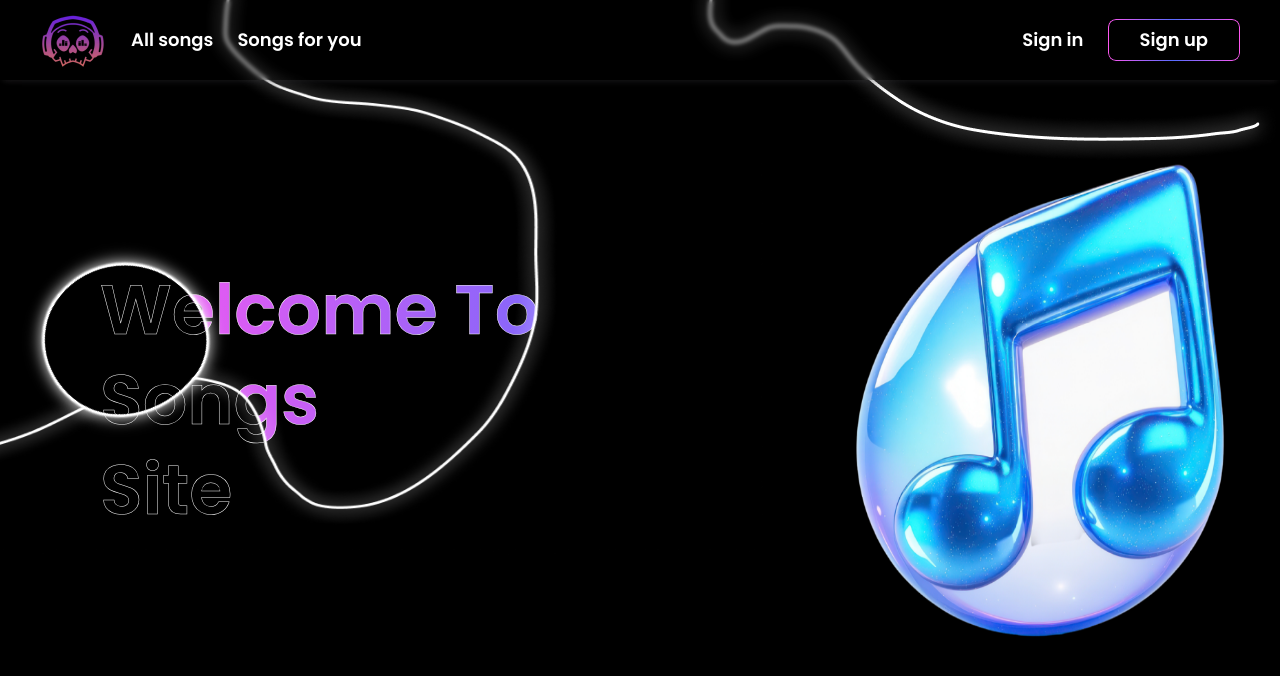
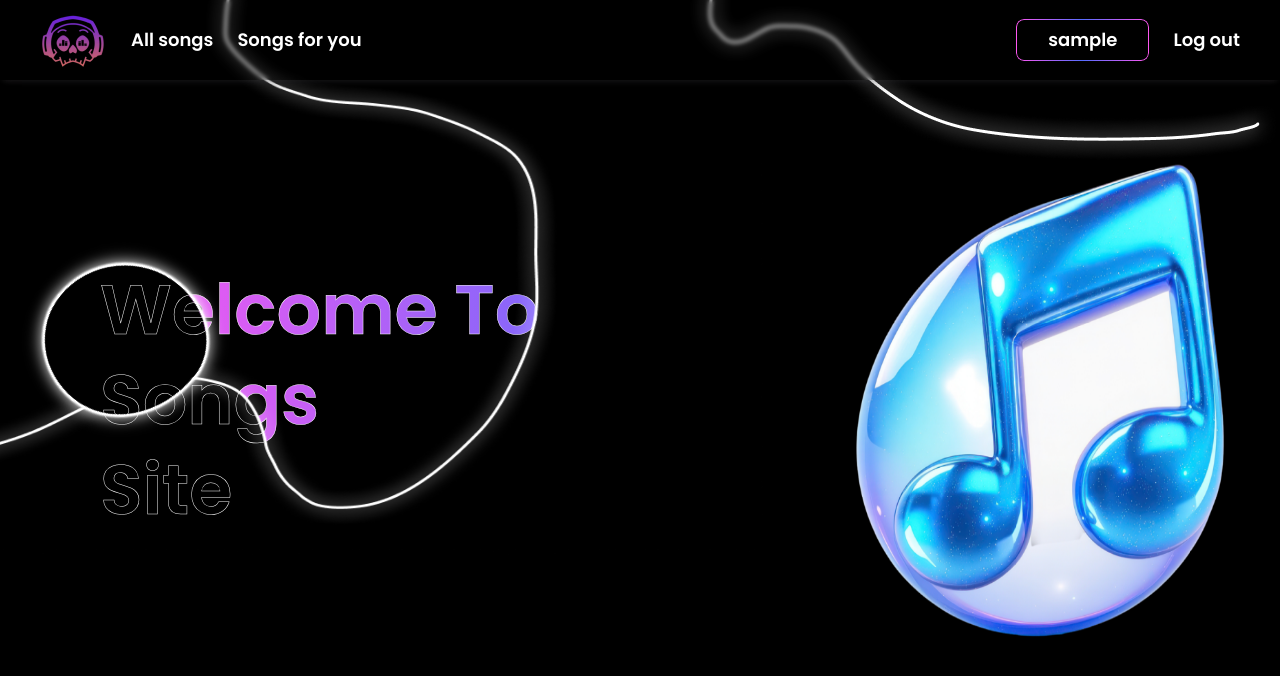
Before and after one commit to Olka1516/gravix-frontend, a Vue app: page / in a window 1280 px wide. Shown: the top 676 px of the page. Built offline with nearby package versions, Linux system fonts and the light colour scheme; sample sign-in values are in the browser's storage.

Commit message:
GR-12: added buttons log out and profile

```diff
--- a/src/assets/styles/components/_baseAudio.scss
+++ b/src/assets/styles/components/_baseAudio.scss
@@ -1,3 +1,5 @@
+@use '@/assets/styles/themes' as *;
+
 @mixin base-audio-component {
   .audio {
     position: fixed;
@@ -5,13 +7,15 @@
     bottom: 5%;
     left: 50%;
     transform: translate(-50%);
-    background-color: black;
+    background-color: $black;
     width: 60%;
-    padding: 24px;
+    padding: 12px 24px;
     display: flex;
     align-items: center;
     justify-content: space-between;
     transition: opacity 0.3s ease;
+    border: 1px $grey solid;
+    border-radius: 12px;
   }
 
   .audio-info {
@@ -25,7 +29,11 @@
       border-radius: 8px;
     }
     & h5 {
-      color: grey;
+      color: $grey;
     }
   }
+
+  audio {
+    width: 50%;
+  }
 }
--- a/src/assets/styles/reset.scss
+++ b/src/assets/styles/reset.scss
@@ -76,9 +76,13 @@ a {
   line-height: 22px;
 }
 
+audio::-webkit-media-controls-enclosure {
+  background-color: #000;
+}
+
 audio::-webkit-media-controls-panel {
-  background-color: #7a7a7a;
-  border: none;
+  color-scheme: dark;
+  background-color: #000;
 }
 
 h1,
--- a/src/components/BaseHeader.vue
+++ b/src/components/BaseHeader.vue
@@ -5,14 +5,23 @@
       <button>All songs</button>
       <button>Songs for you</button>
     </div>
-    <div class="header-content">
-      <button @click="navigateTo('sign-in')">Sign in</button>
-      <button @click="navigateTo('sign-up')" class="border-button">Sign up</button>
+    <div>
+      <div v-if="!username" class="header-content">
+        <button @click="navigateTo('sign-in')">Sign in</button>
+        <button @click="navigateTo('sign-up')" class="border-button">Sign up</button>
+      </div>
+      <div v-else class="header-content">
+        <button class="border-button" @click="navigateTo(`profile/${username}`)">
+          {{ username }}
+        </button>
+        <button @click="logOut">Log out</button>
+      </div>
     </div>
   </header>
 </template>
 
 <script setup lang="ts">
+import { logOutUser } from '@/services'
 import { useRouter } from 'vue-router'
 
 const router = useRouter()
@@ -20,6 +29,12 @@ const router = useRouter()
 const navigateTo = async (route: string) => {
   await router.push(`/${route}`)
 }
+
+const username = localStorage.getItem('username')
+const logOut = async () => {
+  logOutUser()
+  await navigateTo('')
+}
 </script>
 
 <style scoped lang="scss">
--- a/src/router/index.ts
+++ b/src/router/index.ts
@@ -42,7 +42,7 @@ const router = createRouter({
 router.beforeEach(async (to, from, next) => {
   const accessToken = localStorage.getItem('accessToken') || ''
 
-  if (!accessToken && to.path === '/profile') {
+  if (!accessToken && to.path.includes('/profile')) {
     next('/')
     return
   }
--- a/src/services/auth.ts
+++ b/src/services/auth.ts
@@ -20,4 +20,5 @@ export const signInByUserData = async (user: UserSignIn) => {
 export const logOutUser = () => {
   localStorage.removeItem('refreshToken')
   localStorage.removeItem('accessToken')
+  localStorage.removeItem('username')
 }
```
